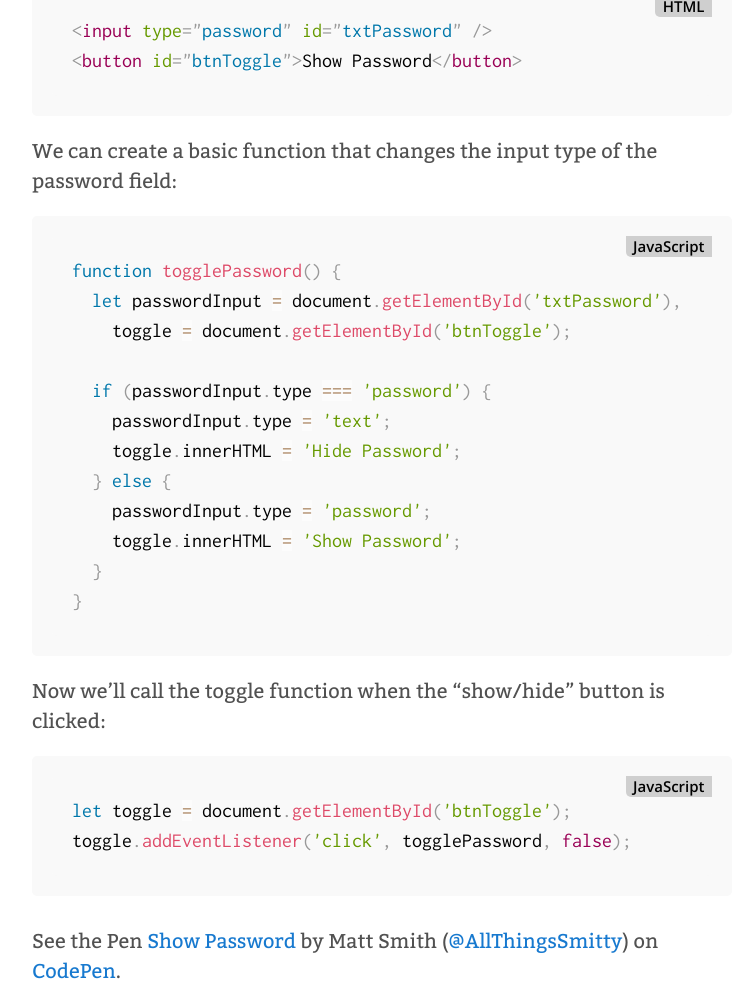
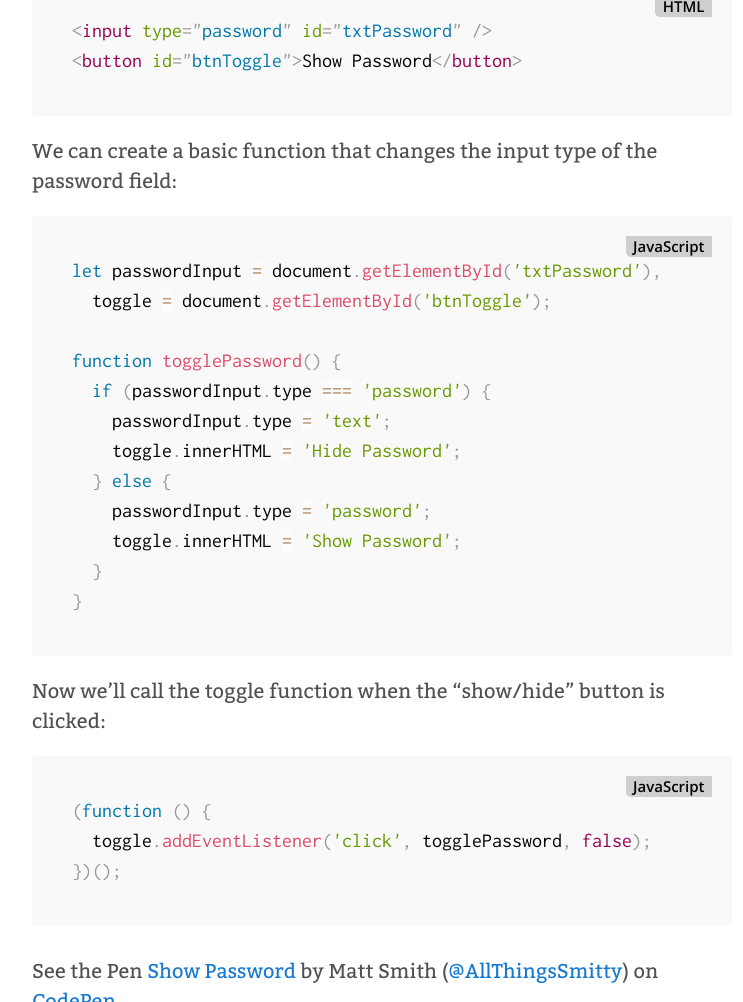
Before and after one commit to AllThingsSmitty/allthingssmitty.github.io, a Jekyll site: the page built from _posts/2016-10-24-show-my-password-please.md, in a window 1280 px wide and 1400 px high, scrolled down 1510 px, cut to the strip 0-1002 px from the top of the window. Shown: the whole strip, without its empty margins (258-1001 px from the left). Built offline with Jekyll 4.4.1, drawn with Linux system fonts in a browser that asks for light colours; comment, search, counter and statistics services are not loaded.

Commit message:
Minor edit ✏️

````diff
--- a/_posts/2016-10-24-show-my-password-please.md
+++ b/_posts/2016-10-24-show-my-password-please.md
@@ -42,10 +42,10 @@ So, given:
 We can create a basic function that changes the input type of the password field:
 
 ```javascript
+let passwordInput = document.getElementById('txtPassword'),
+  toggle = document.getElementById('btnToggle');
+
 function togglePassword() {
-  let passwordInput = document.getElementById('txtPassword'),
-    toggle = document.getElementById('btnToggle');
-
   if (passwordInput.type === 'password') {
     passwordInput.type = 'text';
     toggle.innerHTML = 'Hide Password';
@@ -59,8 +59,9 @@ function togglePassword() {
 Now we'll call the toggle function when the "show/hide" button is clicked:
 
 ```javascript
-let toggle = document.getElementById('btnToggle');
-toggle.addEventListener('click', togglePassword, false);
+(function () {
+  toggle.addEventListener('click', togglePassword, false);
+})();
 ```
 
 <div class="embed">
````
